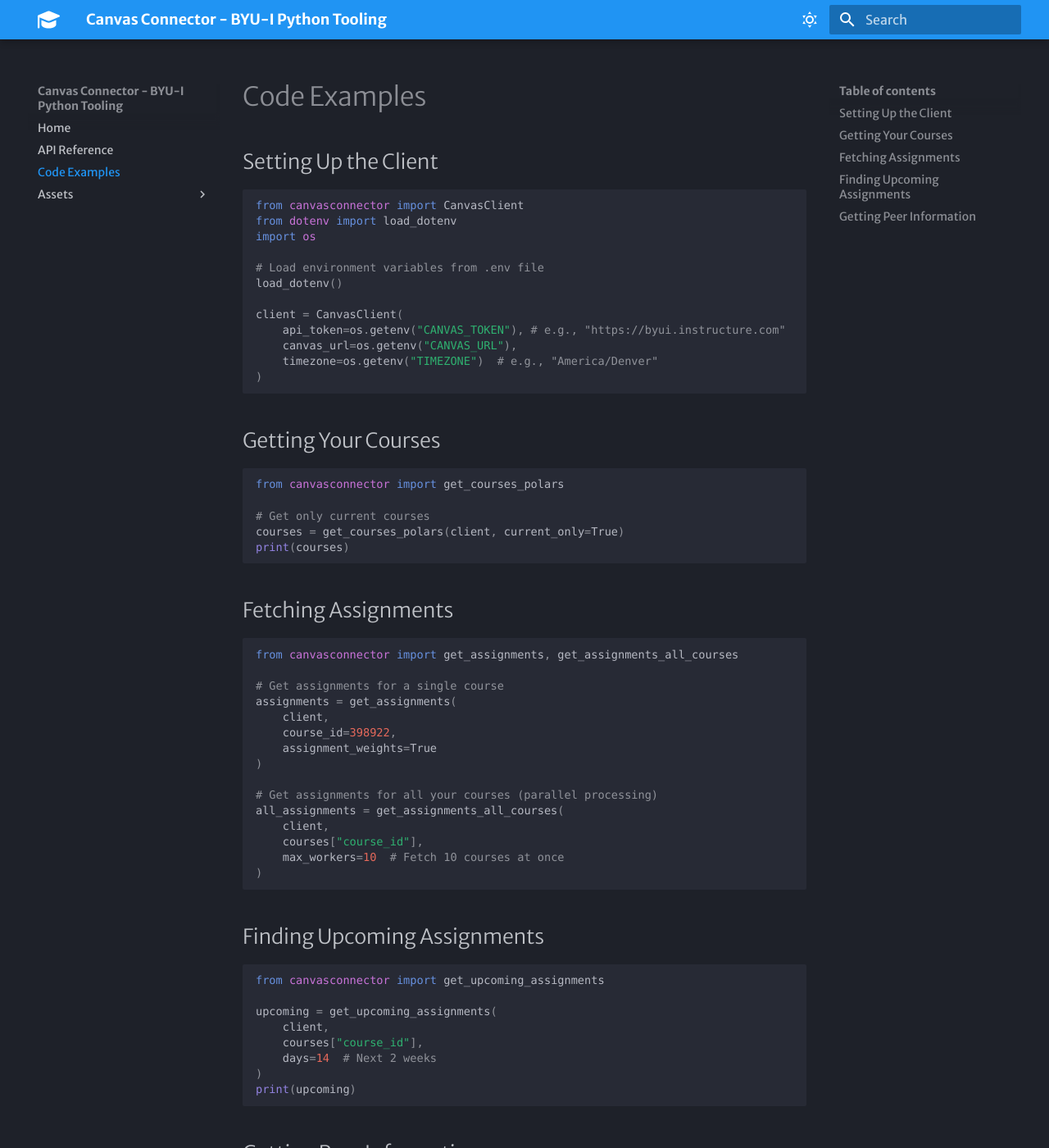
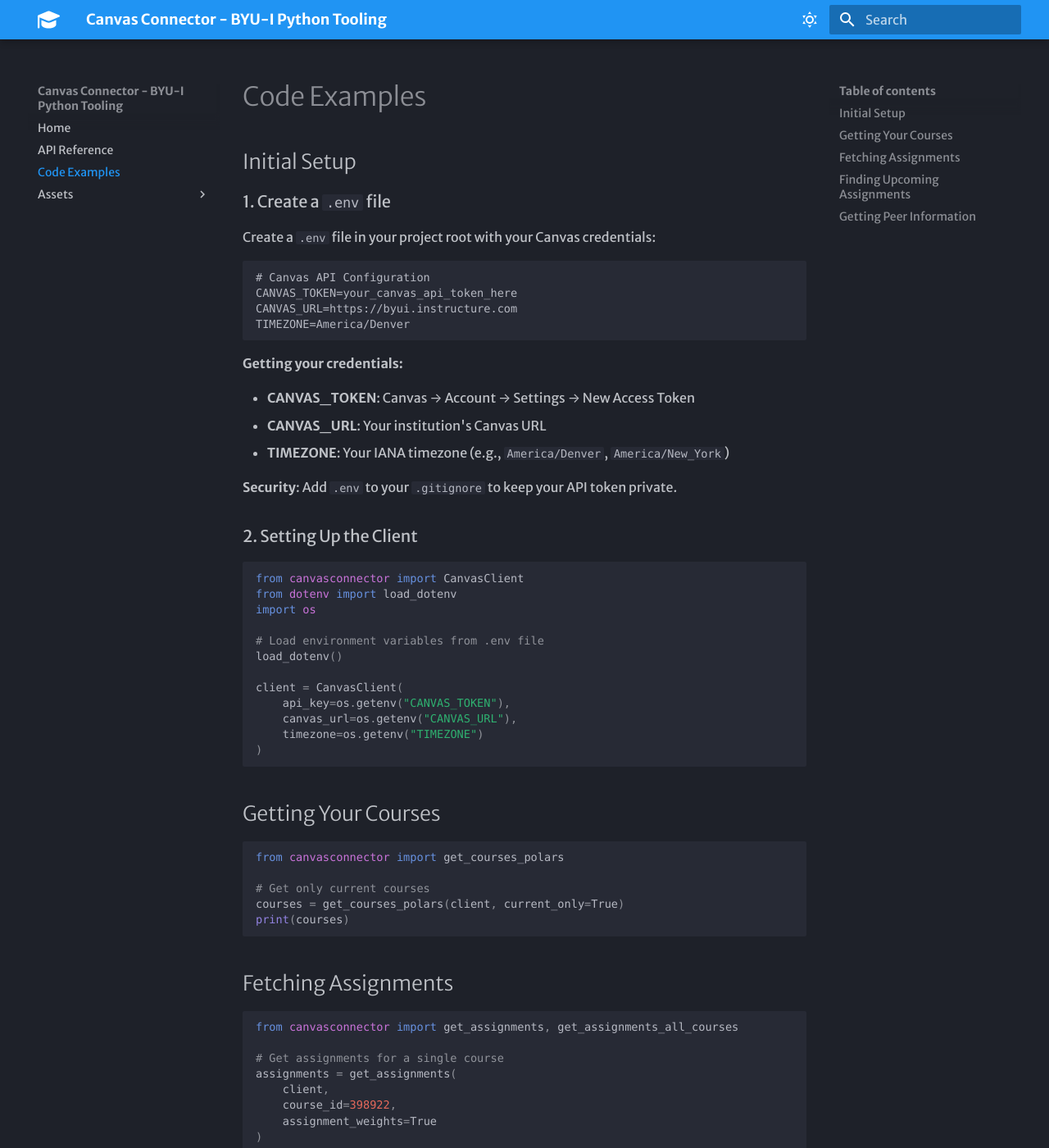
Before and after one commit to byuirpytooling/canvasconnector, an MkDocs documentation site: the page built from docs/code-examples.md, in a window 1280 px wide and 1400 px high. Shown: the whole window at 82% size. Built offline with MkDocs 1.6.1 and Material for MkDocs 9.7.7, drawn with Linux system fonts in a browser that asks for light colours; some web fonts are replaced.

Commit message:
fixed incorrect code examples.

````diff
--- a/docs/code-examples.md
+++ b/docs/code-examples.md
@@ -1,6 +1,27 @@
 # Code Examples
 
-## Setting Up the Client
+## Initial Setup
+
+### 1. Create a `.env` file
+
+Create a `.env` file in your project root with your Canvas credentials:
+
+```plaintext
+# Canvas API Configuration
+CANVAS_TOKEN=your_canvas_api_token_here
+CANVAS_URL=https://byui.instructure.com
+TIMEZONE=America/Denver
+```
+
+**Getting your credentials:**
+
+- **CANVAS_TOKEN**: Canvas → Account → Settings → New Access Token
+- **CANVAS_URL**: Your institution's Canvas URL
+- **TIMEZONE**: Your IANA timezone (e.g., `America/Denver`, `America/New_York`)
+
+**Security**: Add `.env` to your `.gitignore` to keep your API token private.
+
+### 2. Setting Up the Client
 
 ```python
 from canvasconnector import CanvasClient
@@ -11,9 +32,9 @@
 load_dotenv()
 
 client = CanvasClient(
-    api_token=os.getenv("CANVAS_TOKEN"), # e.g., "https://byui.instructure.com"
+    api_key=os.getenv("CANVAS_TOKEN"),
     canvas_url=os.getenv("CANVAS_URL"),
-    timezone=os.getenv("TIMEZONE")  # e.g., "America/Denver"
+    timezone=os.getenv("TIMEZONE")
 )
 ```
 
````
